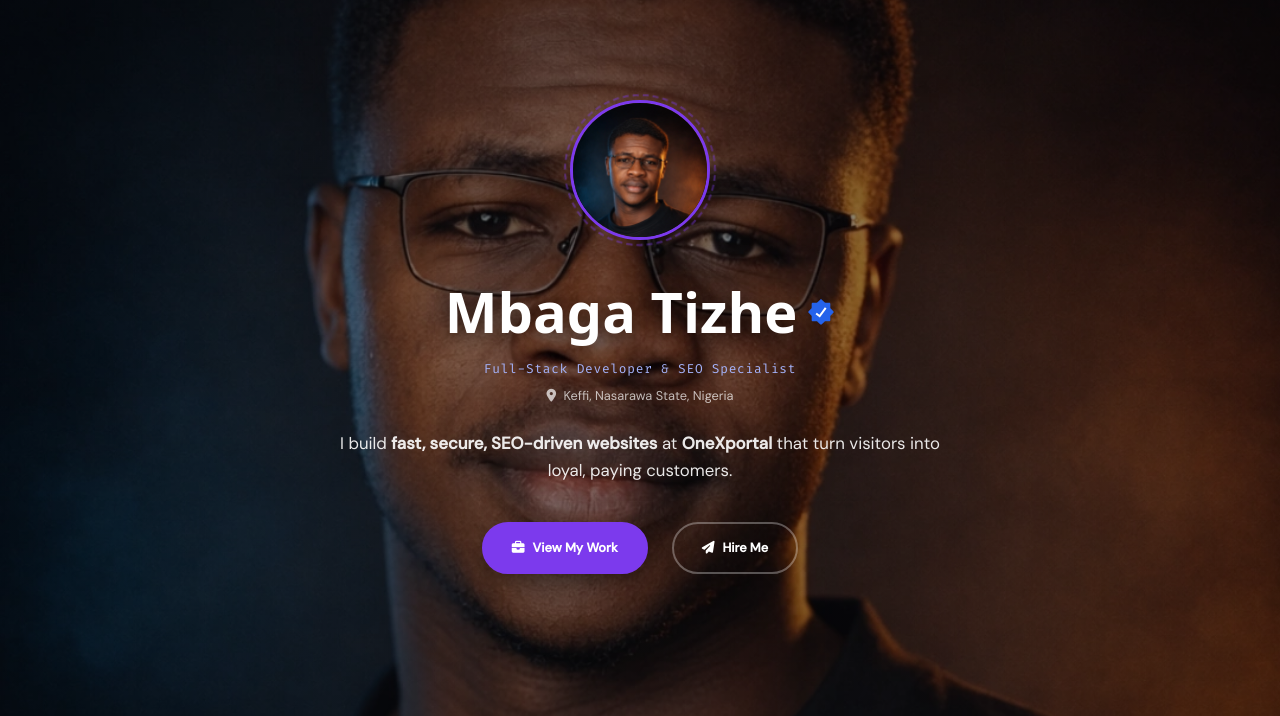
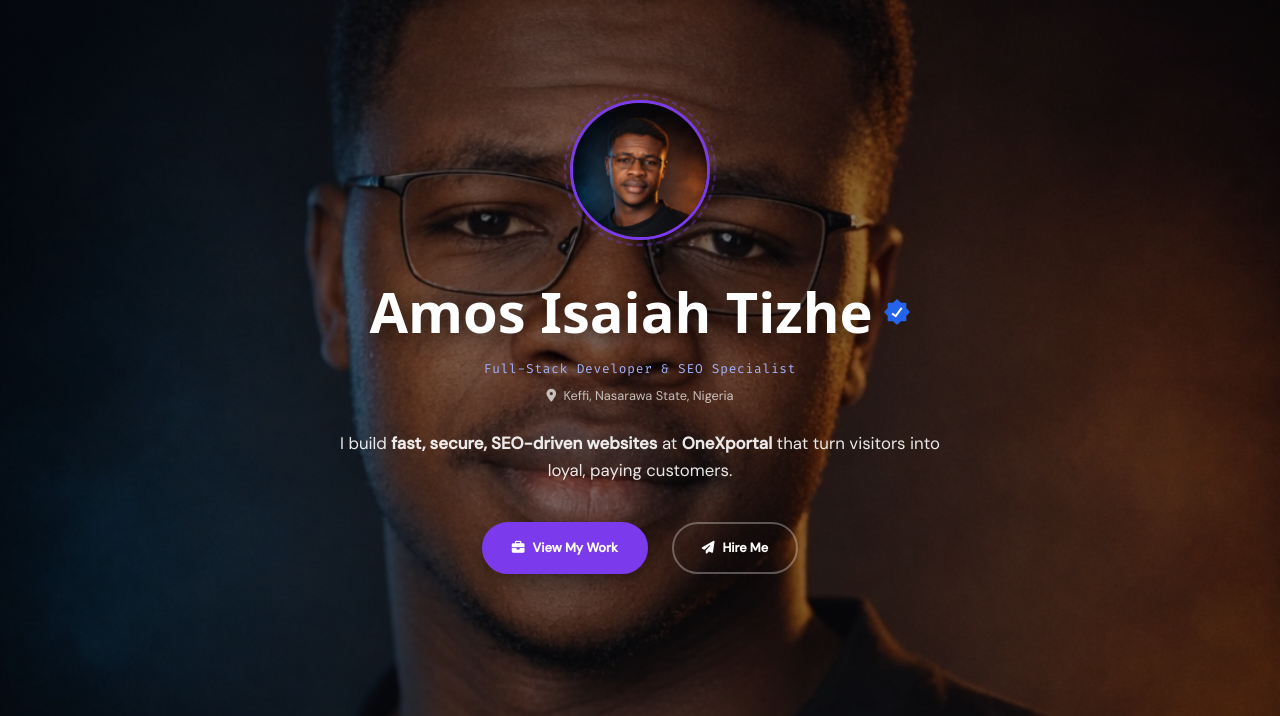
Before and after one commit to amos-isaiah-tizhe/isaiah-portfolio, a website: page public/index.html in a window 1280 px wide. Shown: the part 84-800 px from the top of the page. Drawn offline with Linux system fonts and the light colour scheme; no server answers.

Commit message:
changed user title

```diff
--- a/public/index.html
+++ b/public/index.html
@@ -102,7 +102,7 @@
       </div>
       <div class="hero-content">
         <h1>
-          Mbaga Tizhe
+          Amos Isaiah Tizhe
           <svg class="verified" width="28" height="28" viewBox="0 0 24 24" fill="none" xmlns="http://www.w3.org/2000/svg" aria-label="Verified">
             <path d="M15.7279 3.99997C15.4627 3.99997 15.2083 3.89461 15.0208 3.70708L12.7071 1.39336C12.3165 1.00283 11.6834 1.00283 11.2929 1.39336L8.97913 3.70708C8.79159 3.89461 8.53724 3.99997 8.27202 3.99997H4.99996C4.44767 3.99997 3.99996 4.44769 3.99996 4.99997V8.27204C3.99996 8.53725 3.8946 8.79161 3.70707 8.97914L1.39336 11.2929C1.00283 11.6834 1.00283 12.3165 1.39336 12.7071L3.70707 15.0208C3.8946 15.2083 3.99996 15.4627 3.99996 15.7279V19C3.99996 19.5523 4.44767 20 4.99996 20H8.27205C8.53727 20 8.79162 20.1053 8.97916 20.2929L11.2929 22.6066C11.6834 22.9971 12.3165 22.9971 12.7071 22.6066L15.0208 20.2929C15.2083 20.1053 15.4627 20 15.7279 20H19C19.5522 20 20 19.5523 20 19V15.7279C20 15.4627 20.1053 15.2083 20.2929 15.0208L22.6066 12.7071C22.9971 12.3165 22.9971 11.6834 22.6066 11.2929L20.2929 8.97914C20.1053 8.79161 20 8.53725 20 8.27204V4.99997C20 4.44769 19.5522 3.99997 19 3.99997H15.7279Z" fill="#2563eb"/>
             <path fill-rule="evenodd" clip-rule="evenodd" d="M16.7475 9.0221L11.0334 16.7069L7.32056 13.9463L8.36475 12.5419L10.6732 14.2584L15.3431 7.97791L16.7475 9.0221Z" fill="#ffffff"/>
```
